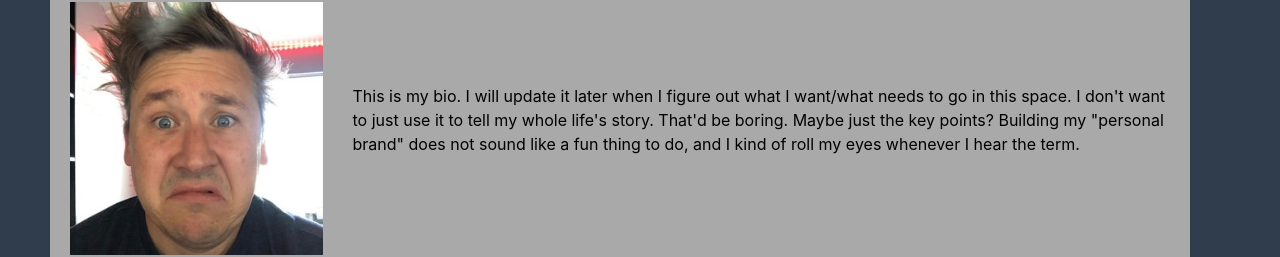
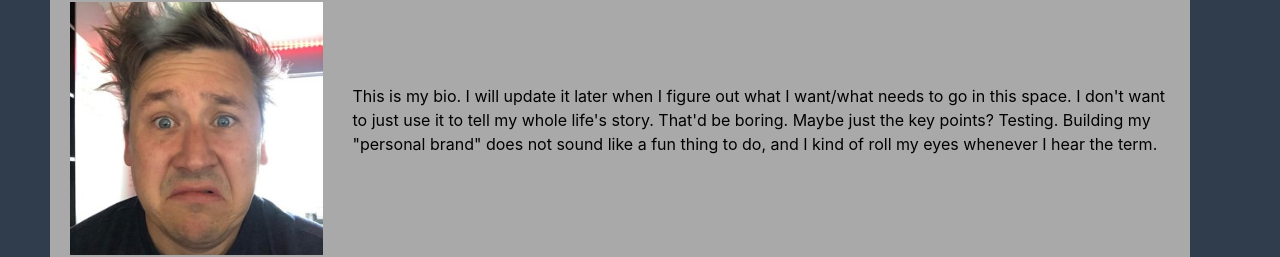
Before and after one commit to dustin-lamarr/homework-2, a plain HTML site: page index.html in a window 1280 px wide. Shown: the part 186-443 px from the top of the page. Drawn offline with nearby package versions, Linux system fonts and the light colour scheme; a web font is replaced by a local one.

Commit message:
Still troubleshooting

```diff
--- a/index.html
+++ b/index.html
@@ -44,7 +44,7 @@
           <div class="col-xl-9" style="color:black;">
             <p>This is my bio. I will update it later when I figure out what I want/what needs to go in this space. I
               don't want to just use it to tell my whole life's story. That'd be boring. Maybe just the key points?
-
+              Testing.
               Building my "personal brand" does not sound like a fun thing to do, and I kind of roll my eyes whenever I
               hear the term.</p>
           </div>
```
